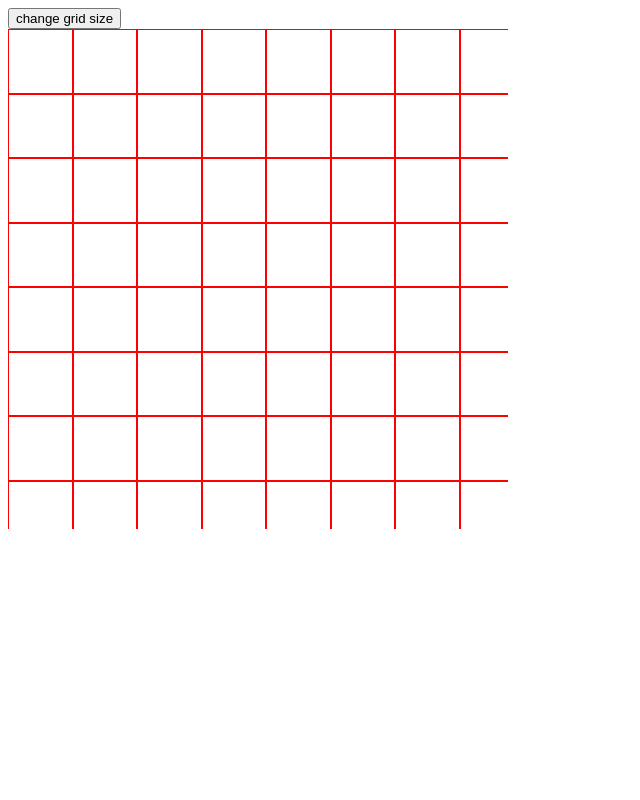
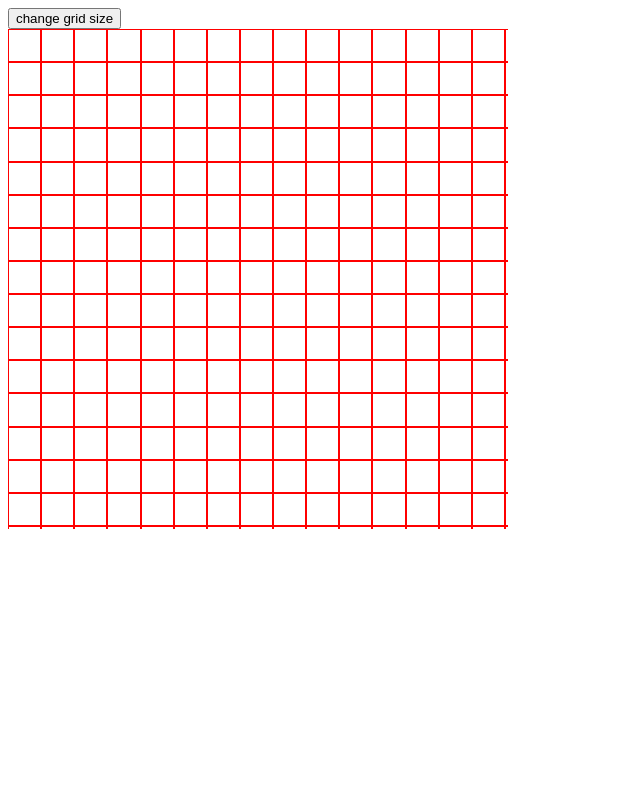
Before and after one commit to paulo-m-machado/etch-sketch, a plain HTML site: page index.html in a window 1280 px wide. Shown: the whole page, without its empty margins (0-640 px from the left). Drawn offline with Linux system fonts and the light colour scheme.

Commit message:
trying to find way to change grid size

```diff
--- a/script.js
+++ b/script.js
@@ -20,7 +20,7 @@ function generateGrid(gSize) {
         let row = document.createElement('div');
         row.setAttribute('class', 'row');
         row.setAttribute('display', 'flex');
-        let squareSize = 500/gSize;
+        let squareSize = 249/gSize;
         console.log(squareSize);
 
         for (let o = 0; o < gSize; o++) {
@@ -38,4 +38,4 @@ function generateGrid(gSize) {
     components.forEach( component => component.addEventListener('mouseover', () => addHover(component)))
 }
 
-generateGrid(16)
+generateGrid(16);
--- a/style.css
+++ b/style.css
@@ -1,6 +1,8 @@
 #grid{
     display: flex;
     flex-direction: column;
+    flex-shrink: 1;
+    flex-grow: 1;
     overflow: hidden;
     max-width: 500px;
     max-height: 500px;
@@ -13,9 +15,9 @@
 
 .component {
     border: 1px solid red;
-    padding: 10px;
+    flex: auto;
 }
 
 .onhover {
-    background-color: blueviolet;
+    background-color: black;
 }
```
